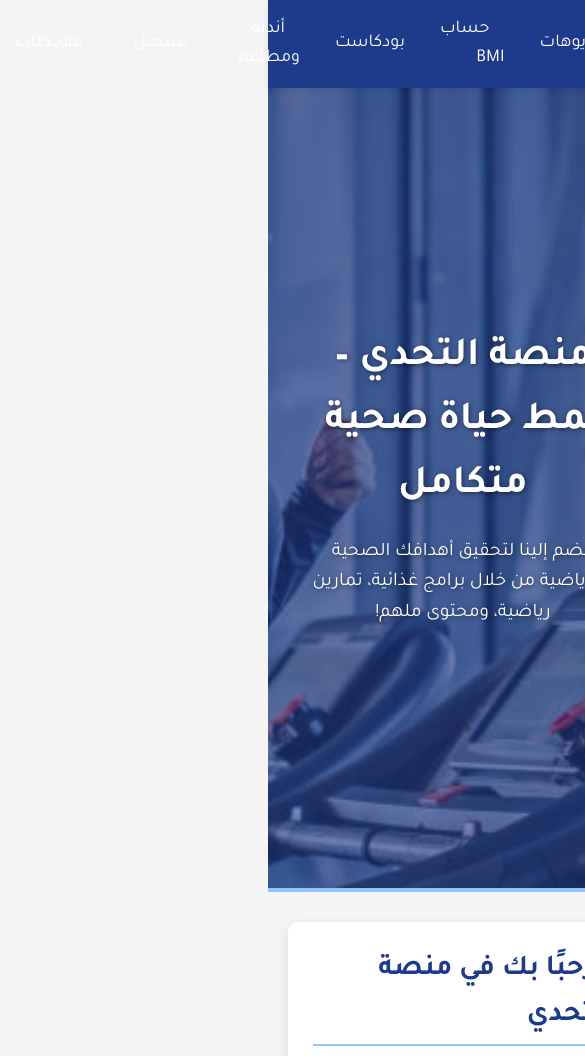
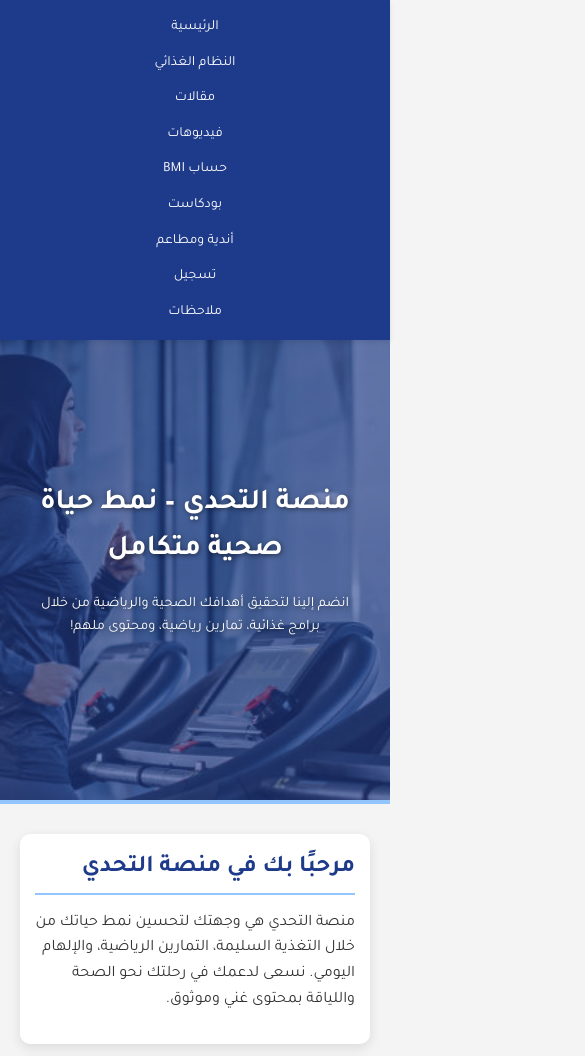
Before and after one commit to ali00223/tahhadii, a plain HTML site: page index.html in a window 390 px wide. Shown: the top 1056 px of the page, 585 px wide, since content can reach past the window. Drawn offline with Linux system fonts and the light colour scheme.

Commit message:
Update style.css

```diff
--- a/style.css
+++ b/style.css
@@ -46,13 +46,13 @@ body {
 
 header {
     text-align: center;
-    padding: 150px 20px; /* زيادة التباعد العلوي والسفلي */
+    padding: 200px 20px; /* زيادة التباعد لضمان ظهور الصورة */
     background: url('background-image.jpg') no-repeat center center;
-    background-size: cover; /* تغطية المساحة الكاملة */
+    background-size: cover;
     color: white;
     border-bottom: 4px solid #93c5fd;
     position: relative;
-    min-height: 500px; /* زيادة الارتفاع الأدنى لضمان ظهور الصورة كاملة */
+    min-height: 600px; /* زيادة الارتفاع الأدنى */
     display: flex;
     flex-direction: column;
     justify-content: center;
@@ -66,7 +66,7 @@ header::before {
     left: 0;
     width: 100%;
     height: 100%;
-    background: rgba(30, 58, 138, 0.6); /* طبقة تراكب شفافة */
+    background: rgba(30, 58, 138, 0.6);
     z-index: 1;
 }
 
@@ -80,7 +80,7 @@ header h1 {
     font-size: 2.5em;
     margin: 0 0 20px;
     font-weight: 700;
-    text-shadow: 1px 1px 5px rgba(0, 0, 0, 0.5); /* إضافة ظل لتحسين الرؤية */
+    text-shadow: 1px 1px 5px rgba(0, 0, 0, 0.5);
 }
 
 .intro {
@@ -88,7 +88,7 @@ header h1 {
     max-width: 800px;
     margin: 0 auto 20px;
     padding: 0 10px;
-    text-shadow: 1px 1px 5px rgba(0, 0, 0, 0.5); /* إضافة ظل لتحسين الرؤية */
+    text-shadow: 1px 1px 5px rgba(0, 0, 0, 0.5);
 }
 
 main {
@@ -160,3 +160,70 @@ footer {
     margin-top: 30px;
     border-top: 4px solid #93c5fd;
 }
+
+/* استجابة للشاشات الصغيرة (مثل الموبايل) */
+@media (max-width: 768px) {
+    .navbar ul {
+        flex-direction: column;
+        gap: 10px;
+    }
+
+    .navbar a {
+        font-size: 16px;
+        padding: 5px 10px;
+    }
+
+    header {
+        padding: 100px 10px;
+        min-height: 400px;
+    }
+
+    header h1 {
+        font-size: 2em;
+    }
+
+    .intro {
+        font-size: 1em;
+        max-width: 90%;
+    }
+
+    .content-section {
+        padding: 15px;
+        margin-bottom: 15px;
+    }
+
+    h2 {
+        font-size: 1.5em;
+    }
+
+    .goals-list li {
+        margin: 8px 0;
+        padding-right: 15px;
+    }
+
+    .btn {
+        padding: 10px 20px;
+        font-size: 1em;
+    }
+}
+
+/* استجابة لشاشات أصغر (مثل الهواتف) */
+@media (max-width: 480px) {
+    header {
+        padding: 80px 10px;
+        min-height: 300px;
+    }
+
+    header h1 {
+        font-size: 1.8em;
+    }
+
+    .intro {
+        font-size: 0.9em;
+    }
+
+    .navbar a {
+        font-size: 14px;
+        padding: 5px;
+    }
+}
```
